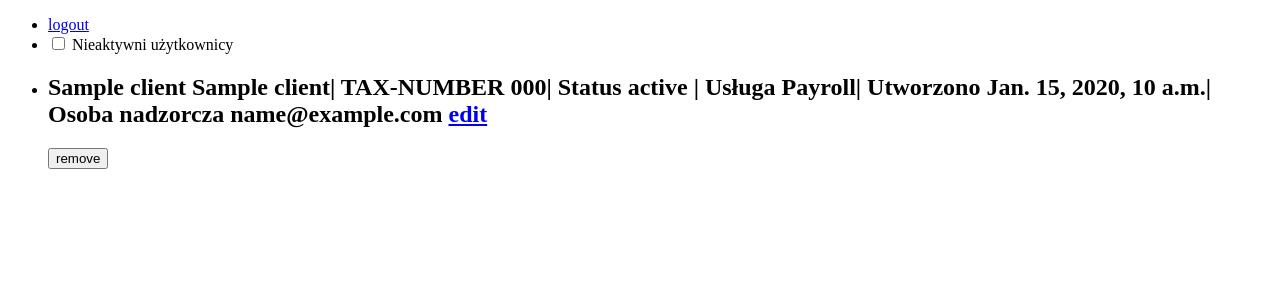
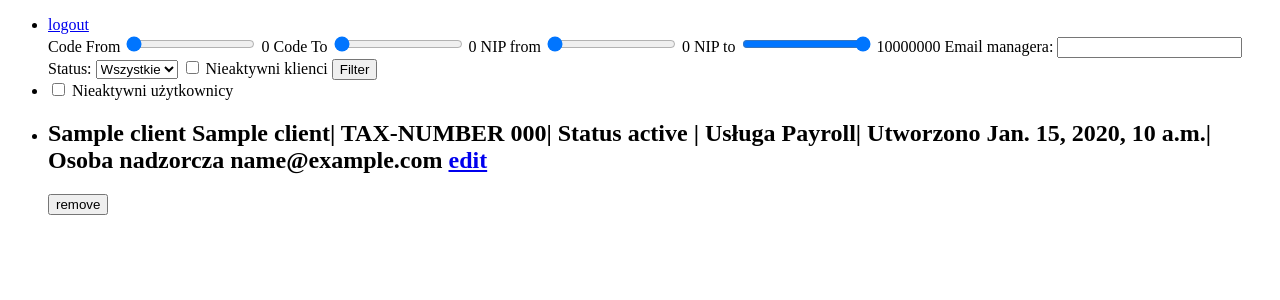
Before and after one commit to pawel544/Django, a Django app: template ClientOps/apps/clients/templates/client_list.html in a window 1280 px wide. Shown: the top 300 px of the page. Run offline with Django 5.2, Linux system fonts and the light colour scheme; the template is opened without the code that fills it: values that come from a table or form of the project are taken from there, others are empty; tables that the repository leaves empty hold one stand-in row (values such as "Sample post").

Commit message:
Add files via upload

```diff
--- a/ClientOps/apps/clients/templates/client_list.html
+++ b/ClientOps/apps/clients/templates/client_list.html
@@ -1,5 +1,5 @@
 <!DOCTYPE html>
-<html lang="en" xmlns="http://www.w3.org/1999/html">
+<html lang="en" xmlns="http://www.w3.org/1999/html" xmlns="http://www.w3.org/1999/html">
 <head>
     <meta charset="UTF-8">
     <title>Title</title>
@@ -7,12 +7,80 @@
 <body>
 <ul>
     <li><a href="accounts/logout/" role="button">logout</a></li>
+    <fildset>
+    <div>
+        <form method="GET" action="{% url 'filter_client' %}">
+            <label for="code_from"> Code From</label>
+            <input type="range" id="code_from" name="code_from" min="0" max="10000" step="1" value="0"
+            oninput="checkCodeRange()">
+            <output id="code_from_output">0</output>
+
+            <label for="code_to"> Code To</label>
+            <input type="range" id ="code_to" name="code_to" min="0" max="10000" step="1" value="0"
+                  oninput="checkCodeRange()"/>
+            <output id="code_to_output">0</output>
+
+            <label for="tax_number_from"> NIP from</label>
+            <input type="range" id ="tax_number_from" name="tax_number_from" min="0" max="10000000" value="0"
+                   oninput="checkTaxRange()"/>
+            <output id="tax_number_from_output">0</output>
+
+            <label for="tax_number_from">NIP to</label>
+            <input type="range" id ="tax_number_to" name="tax_number_to" min="0" max="10000000" value="10000000"
+                   oninput="checkTaxRange()"/>
+            <output id="tax_number_to_output">10000000</output>
+
+            <label>Email managera:</label>
+            <input type="text" name="manager">
+
+            <label>Status:</label>
+            <select name="status">
+                <option value="">Wszystkie</option>
+                <option value="open">Open</option>
+                <option value="closed">Closed</option>
+            </select>
+            <label>
+                <input type="checkbox" name="status_deleted" value="1">
+                Nieaktywni klienci
+            </label>
+            <button type="submit">Filter</button>
+
+
+        </form>
+        <script>
+            function checkCodeRange() {
+        const from = document.getElementById('code_from');
+        const to = document.getElementById('code_to');
+
+        from.max = to.value;
+        to.min = from.value;
+
+        document.getElementById('code_from_output').value = from.value;
+        document.getElementById('code_to_output').value = to.value;
+    }
+
+    function checkTaxRange() {
+        const from = document.getElementById('tax_number_from');
+        const to = document.getElementById('tax_number_to');
+
+        from.max = to.value;
+        to.min = from.value;
+
+        document.getElementById('tax_number_from_output').value = from.value;
+        document.getElementById('tax_number_to_output').value = to.value;}
+        </script>
+    </div>
+
+
+    </fildset>
+
+
     <li>
         <form method="GET">
             <div>
-                <input type="checkbox" id="active" name="active" value="0" {% if active %}checked{% endif %}
-                       onchange="this.form.submit()"/>
-                <label for="active">Nieaktywni użytkownicy</label>
+                <input type="checkbox" id="status_deleted" name="status_deleted" value="0"
+                       {% if status_deleted %}checked{% endif %} onchange="this.form.submit()"/>
+                <label for="status_deleted">Nieaktywni użytkownicy</label>
             </div>
         </form>
     </li>
@@ -25,10 +93,12 @@
         <h2>{{ client.name_ar }} {{client.name_en }}| TAX-NUMBER {{client.tax_number}}| Status {{client.status}}
        | Usługa {{client.service}}| Utworzono {{client.created_at}}| Osoba nadzorcza {{client.manager}}
         <a href="{% url 'client_edit' client.code %}" role="button">edit</a></h2>
+        {% if not status_deleted %}
         <form method="POST" action="{% url 'removal_client' client.code %}">
             {% csrf_token %}
             <button role="button">remove</button>
         </form>
+        {% endif %}
 
     </li>
     {% empty %}
--- a/ClientOps/apps/clients/urls.py
+++ b/ClientOps/apps/clients/urls.py
@@ -7,4 +7,5 @@ name = 'clients'
 urlpatterns= [path('', views.client_list, name='client_list'),
               path('client_create', views.client_create, name='client_create'),
               path('client_edit/<str:code>', views.client_edit, name='client_edit'),
-              path('removal_client/<str:code>', views.removal_client, name='removal_client'),]
+              path('removal_client/<str:code>', views.removal_client, name='removal_client'),
+              path('filter_client', views.filter_client, name='filter_client'),]
```
Also changed, not shown: ClientOps/apps/clients/views.py (+6 -5 lines).
